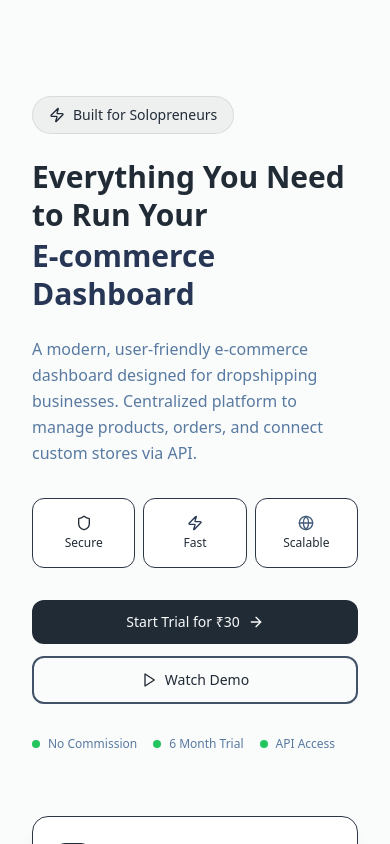
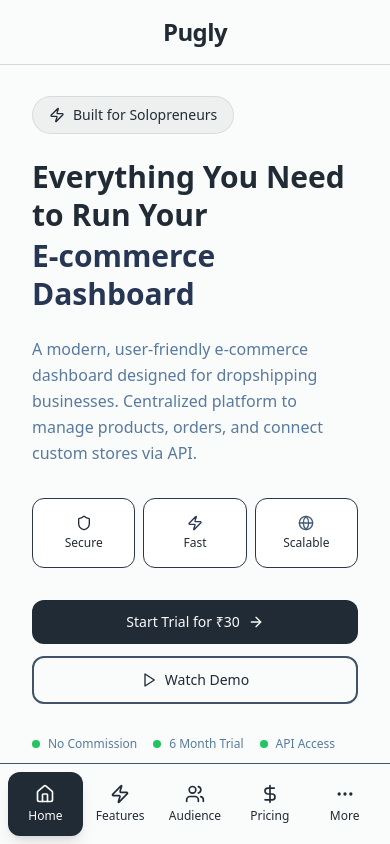
Before and after one commit to Avirrav/avirrav_ecommerce_store_razorpay_pb, a Next.js app: page / in a window 390 px wide. Shown: the top 844 px of the page. Built offline with nearby package versions, Linux system fonts and the light colour scheme.

Commit message:
feat: add MobileHeader and BottomNavigation components to enhance layout
- Integrated MobileHeader for consistent branding on mobile devices.
- Added BottomNavigation for improved navigation on mobile screens.
- Updated App component to include new mobile-friendly elements.

```diff
--- a/app/page.tsx
+++ b/app/page.tsx
@@ -2,14 +2,18 @@
 import React, { useState } from 'react';
 import Sidebar from '../components/landingComponents/Sidebar';
 import MainContent from '../components/landingComponents/MainContent';
+import BottomNavigation from '../components/landingComponents/BottomNavigation';
+import MobileHeader from '../components/landingComponents/MobileHeader';
 
 function App() {
   const [activeSection, setActiveSection] = useState('hero');
 
   return (
     <div className="min-h-screen bg-seasalt">
+      <MobileHeader />
       <Sidebar activeSection={activeSection} onSectionChange={setActiveSection} />
       <MainContent activeSection={activeSection} />
+      <BottomNavigation activeSection={activeSection} onSectionChange={setActiveSection} />
     </div>
   );
 }
```
